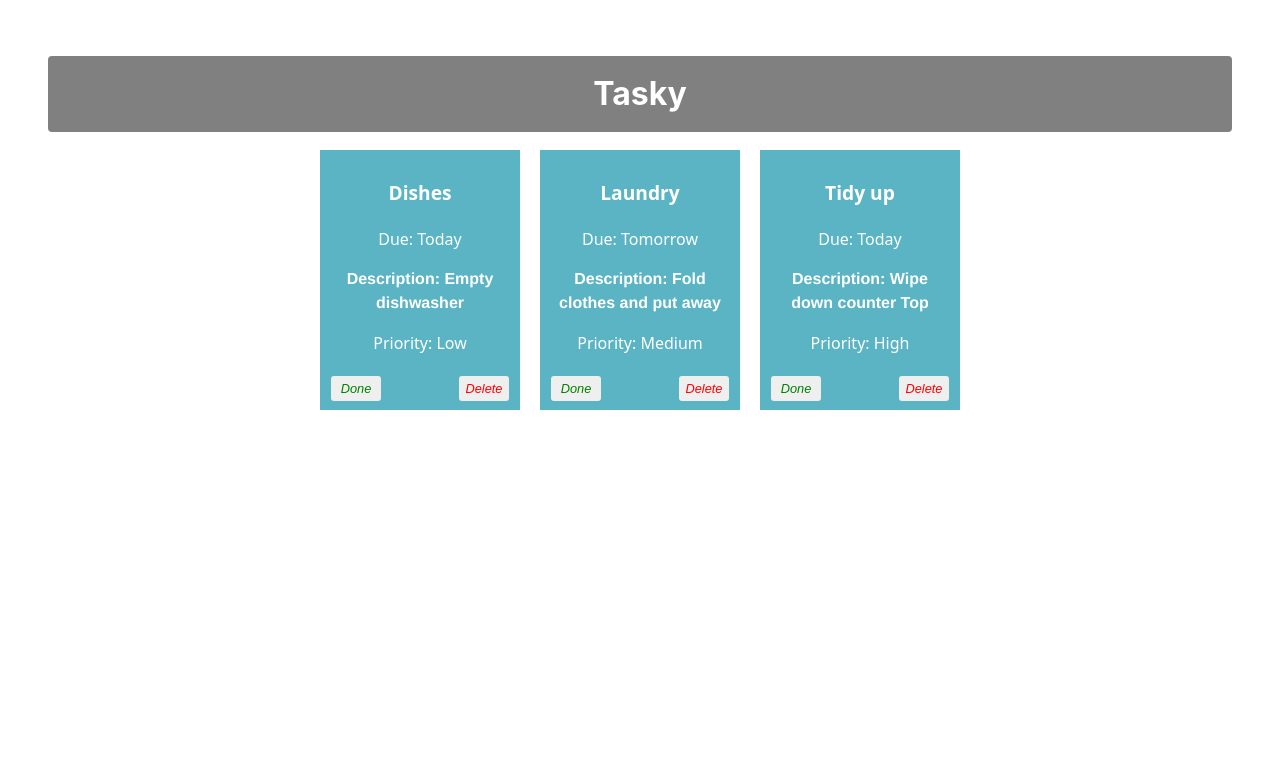
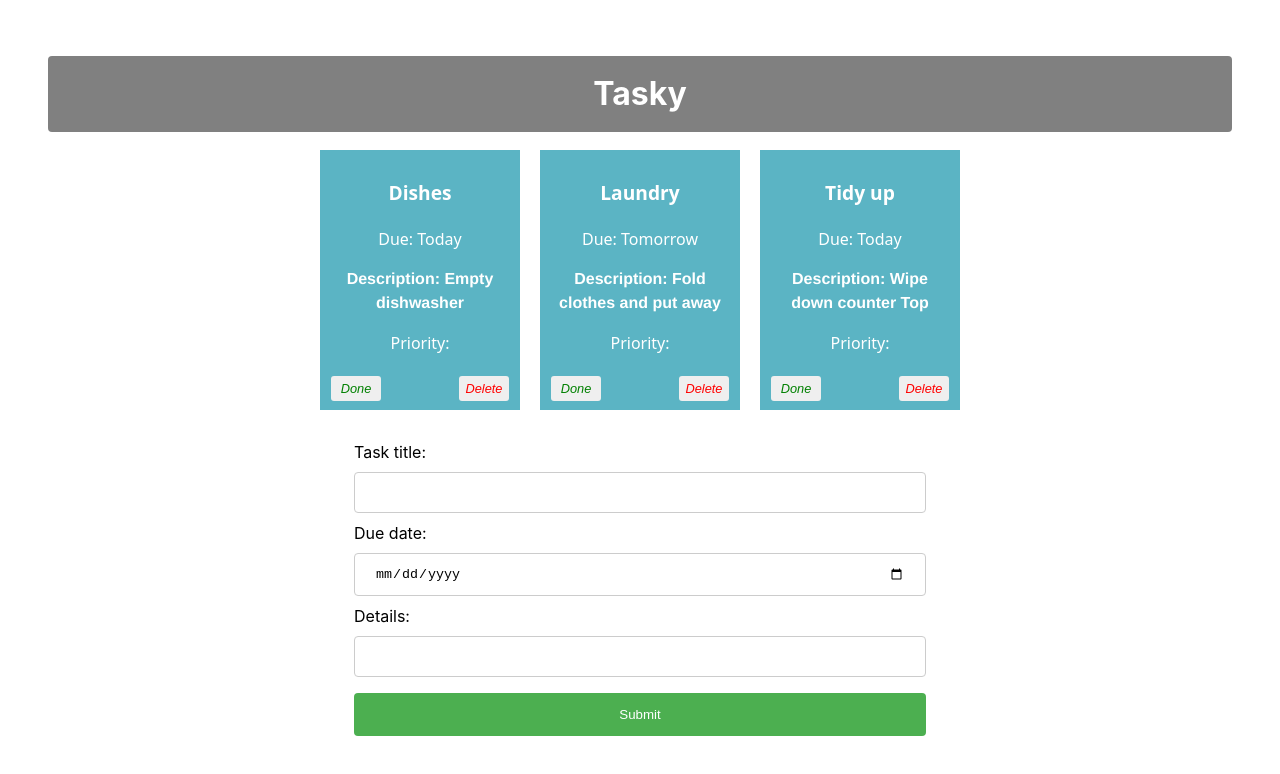
Before and after one commit to Jamie-Whelan04/react-basics-labs-s1-2026, a React (Vite) app in the folder tasky/: page / in a window 1280 px wide. Shown: the top 774 px of the page. Built offline with nearby package versions, Linux system fonts and the light colour scheme.

Commit message:
Add task: form added

```diff
--- a/tasky/src/App.css
+++ b/tasky/src/App.css
@@ -69,3 +69,34 @@
   right: 5px;
   color: red;
 }
+
+input[type=text], input[type=date] {
+  width: 100%;
+  padding: 12px 20px;
+  margin: 8px 0;
+  display: inline-block;
+  border: 1px solid #ccc;
+  border-radius: 4px;
+  box-sizing: border-box;
+}
+
+input[type=submit] {
+  width: 100%;
+  background-color: #4CAF50;
+  color: white;
+  padding: 14px 20px;
+  margin: 8px 0;
+  border: none;
+  border-radius: 4px;
+  cursor: pointer;
+}
+
+input[type=submit]:hover {
+  background-color: #45a049;
+}
+
+form {
+  text-align: left;
+  width: 50%;
+  margin: auto;
+}
--- a/tasky/src/App.jsx
+++ b/tasky/src/App.jsx
@@ -1,6 +1,8 @@
 import './App.css';
 import Task from './components/Task';
 import React, { useState } from 'react';
+import AddTaskForm from './components/Form';
+
 
 
 function App() {
@@ -37,16 +39,14 @@
           description={task.description}
           deadline={task.deadline}
           key={task.id}
-      priority={task.priority}
           done={task.done}
           markDone={() => doneHandler(index)}
           deleteTask = {() => deleteHandler(index)}
-
-
         />
       ))}
+      <AddTaskForm />
+    </div>
 
-    </div>
   );
 
 }
--- /dev/null
+++ b/tasky/src/components/Form.jsx
@@ -0,0 +1,26 @@
+const AddTaskForm = (props) => {
+
+  return (
+    <div>
+      <form>
+        <label>
+            Task title:
+            <input type="text" name="title" required />
+        </label>
+        <br />
+        <label>
+            Due date:
+            <input type="date" name="deadline" required />
+        </label>
+        <br />
+        <label>
+            Details:
+            <input type="text" name="description" />
+        </label>
+        <input type="submit" value="Submit" />
+        </form>
+    </div>
+  )
+};
+
+export default AddTaskForm;
```
Lines whose indentation alone changed are shown as unchanged.
